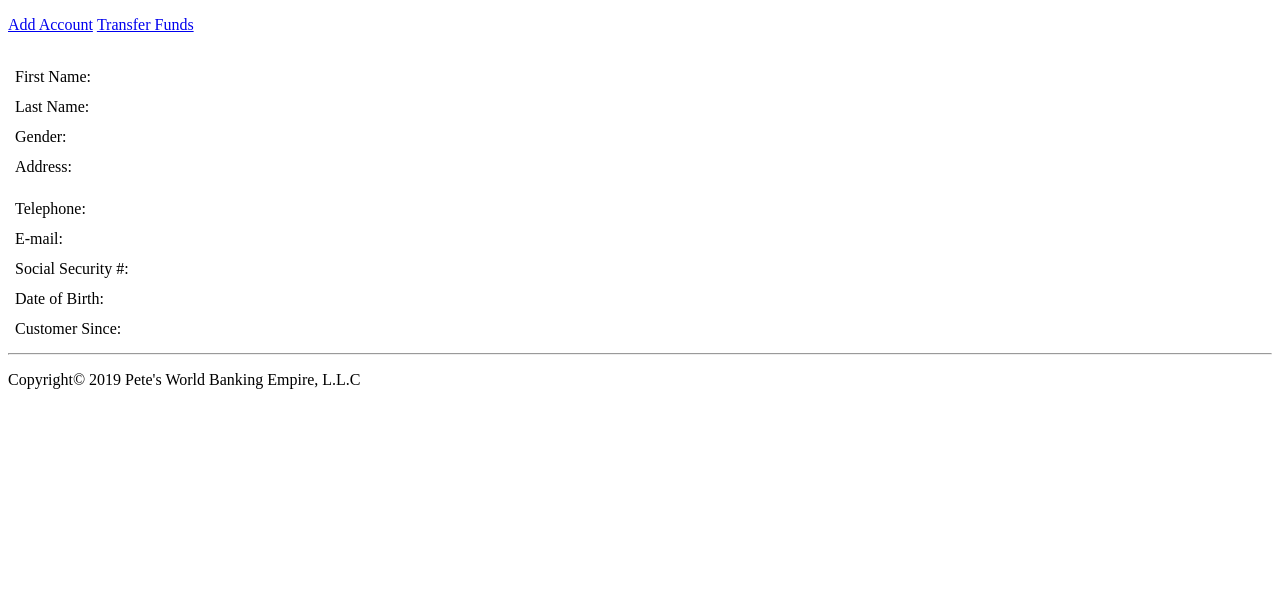
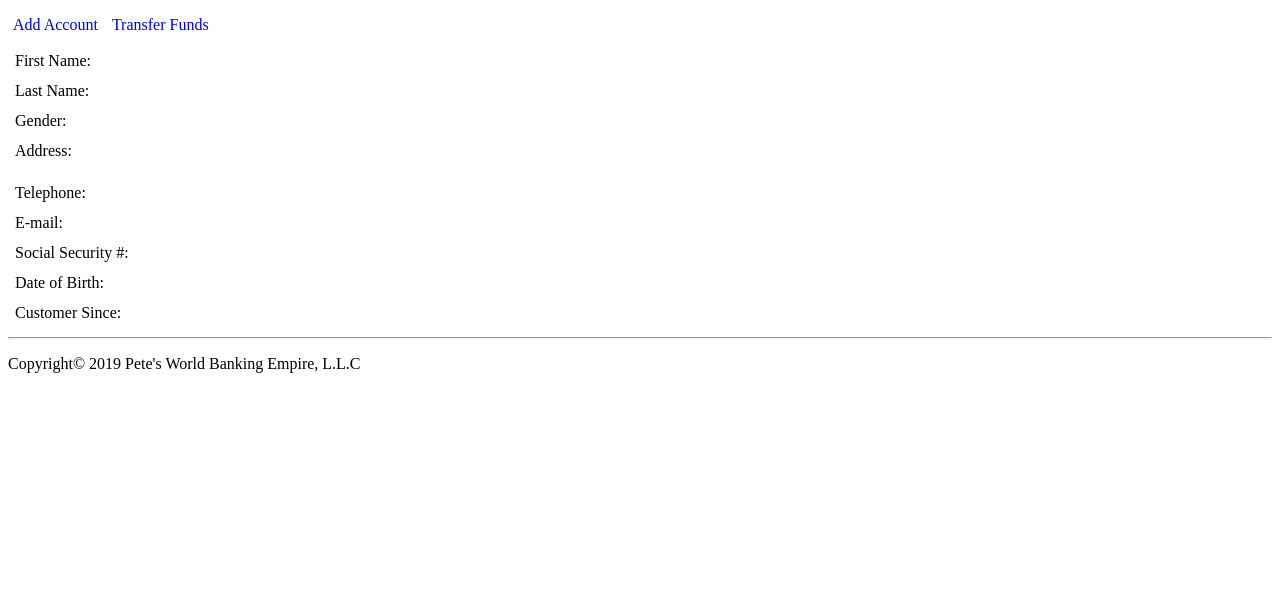
Before and after one commit to peter-sattler/money-transfer-ui, a website: page public/custdetail.html in a window 1280 px wide. Shown: the part 210-800 px from the top of the page. Drawn offline with Linux system fonts and the light colour scheme; no server answers.

Commit message:
Add hover styling

```diff
--- a/public/stylesheets/navbar.css
+++ b/public/stylesheets/navbar.css
@@ -1,11 +1,21 @@
+.navbar {
+    overflow: hidden;
+}
 .navbar ul {
-    list-style-type: none;
-    text-align: left;
-    text-justify: auto
     margin: 0;
     padding: 0;
+    text-align: left;
+    list-style-type: none;
 }
 .navbar li {
     line-height: 40px;
     display: inline;
 }
+.navbar a {
+    padding: 5px;
+    text-decoration: none;
+}
+.navbar a:hover {
+    color: black;
+    background-color: #008000;
+}
```
